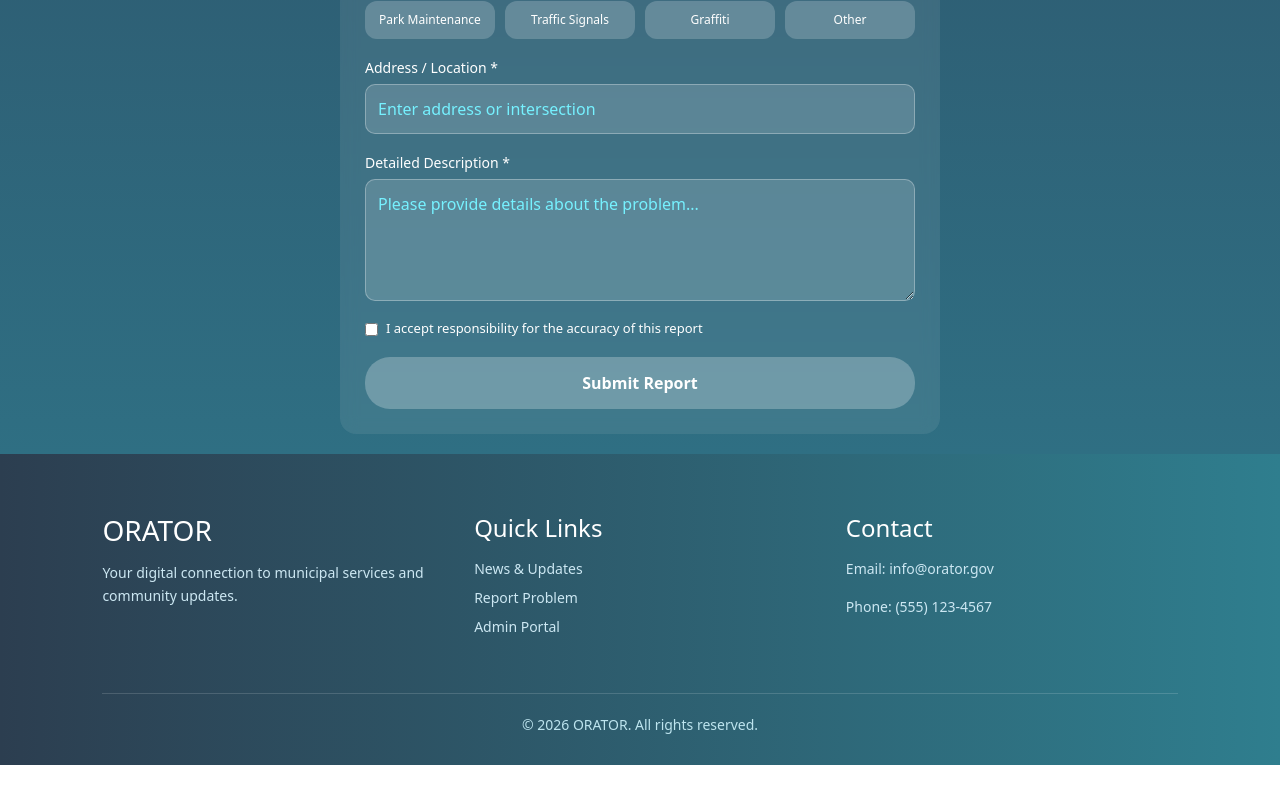
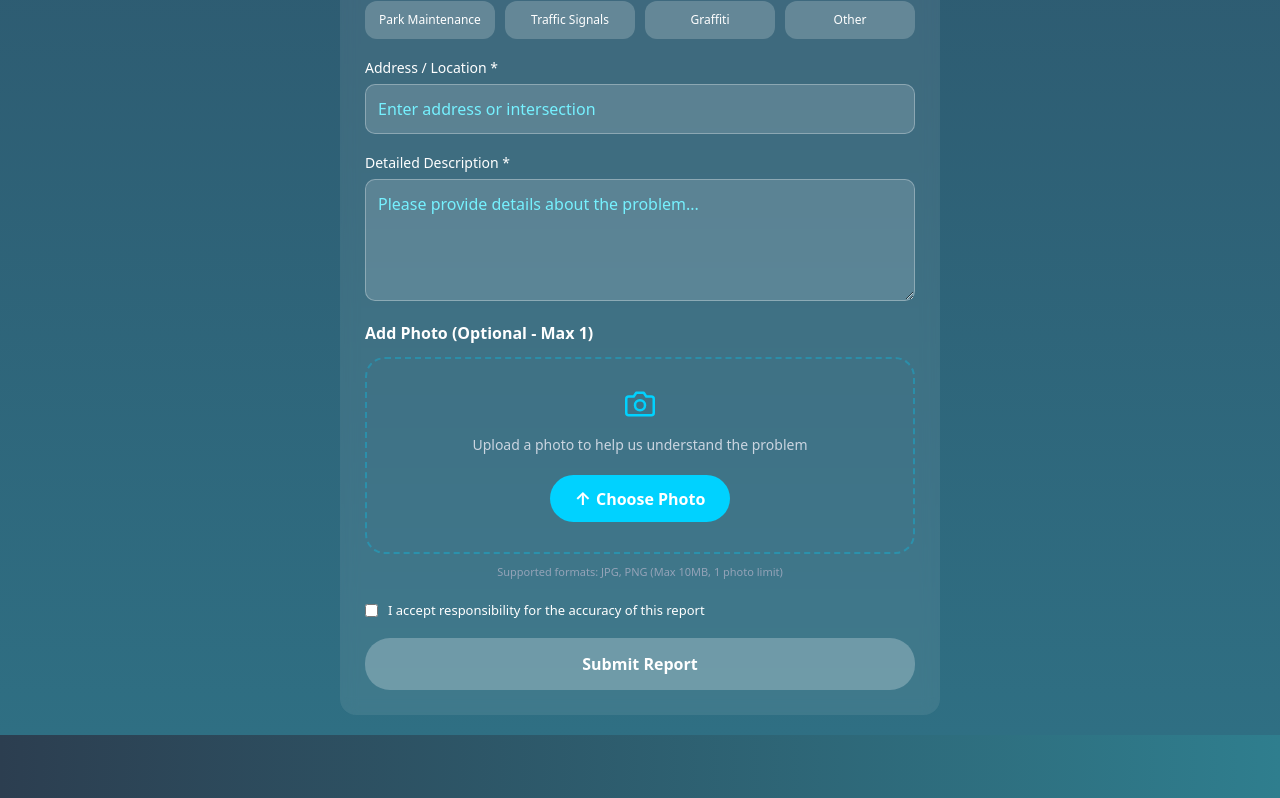
Before and after one commit to Junaid-Taqi/orator-public-portal, a React (Create React App) app: page /report in a window 1280 px wide. Shown: the part 532-1330 px from the top of the page. Before the commit the page ends 1297 px from the top, so only its background shows below. Built offline with nearby package versions, Linux system fonts and the light colour scheme.

Commit message:
initial commit

```diff
--- a/src/App.css
+++ b/src/App.css
@@ -698,3 +698,74 @@
   color: #76f1ff !important;
   opacity: 1; /* important for some browsers */
 }
+
+
+/* ✅ Photo Upload Section Styles */
+.photo-upload-container {
+    margin: 20px 0;
+}
+
+.photo-label {
+    display: block;
+    font-size: 16px;
+    font-weight: 600;
+    margin-bottom: 12px;
+}
+
+.upload-dropzone {
+    border: 2px dashed rgba(0, 210, 255, 0.3);
+    border-radius: 20px;
+    padding: 30px 20px;
+    text-align: center;
+    cursor: pointer;
+    transition: all 0.3s ease;
+}
+
+.upload-dropzone:hover {
+    border-color: #00D2FF;
+    background: linear-gradient(135deg, #1b4b58 0%, #143640 100%);
+}
+
+.camera-icon-wrapper {
+    margin-bottom: 15px;
+}
+
+.upload-text {
+    font-size: 14px;
+    color: #cbd5e1;
+    margin-bottom: 20px;
+}
+
+.choose-photo-button {
+    background-color: #00D2FF;
+    color: white;
+    border: none;
+    padding: 10px 25px;
+    border-radius: 30px;
+    font-weight: bold;
+    cursor: pointer;
+    display: inline-flex;
+    align-items: center;
+}
+
+.upload-footer-text {
+    font-size: 11px;
+    color: #94a3b8;
+    text-align: center;
+    margin-top: 10px;
+}
+
+/* Checkbox alignment */
+.checkbox-group {
+    display: flex;
+    align-items: center;
+    gap: 10px;
+    margin-top: 20px;
+}
+
+.error {
+    color: #f87171;
+    font-size: 12px;
+    margin-top: 5px;
+    display: block;
+}
--- a/src/components/Report.js
+++ b/src/components/Report.js
@@ -1,4 +1,4 @@
-import React, { useState } from "react";
+import React, { useState, useRef } from "react";
 
 const categories = [
     "Street Lighting",
@@ -12,6 +12,7 @@ const categories = [
 ];
 
 const Report = () => {
+    const fileInputRef = useRef(null); // Hidden input ko control karne ke liye
     const [formData, setFormData] = useState({
         name: "",
         officialId: "",
@@ -19,6 +20,7 @@ const Report = () => {
         address: "",
         description: "",
         accept: false,
+        image: null, // Image store karne ke liye
     });
 
     const [selectedCategory, setSelectedCategory] = useState("");
@@ -26,7 +28,6 @@ const Report = () => {
 
     const handleChange = (e) => {
         const { name, value, type, checked } = e.target;
-
         const newValue = type === "checkbox" ? checked : value;
 
         setFormData({
@@ -34,49 +35,30 @@ const Report = () => {
             [name]: newValue,
         });
 
-        // ✅ Remove error instantly when user types
         if (errors[name]) {
             setErrors((prev) => ({
                 ...prev,
                 [name]: "",
             }));
         }
+    };
 
-        // Special case for checkbox
-        if (name === "accept" && newValue) {
-            setErrors((prev) => ({
-                ...prev,
-                accept: "",
-            }));
+    // ✅ Image handling logic
+    const handleImageChange = (e) => {
+        const file = e.target.files[0];
+        if (file) {
+            setFormData({ ...formData, image: file });
         }
     };
 
     const validate = () => {
         let newErrors = {};
-
-        if (!formData.name.trim()) {
-            newErrors.name = "Name is required";
-        }
-
-        if (!formData.subject.trim()) {
-            newErrors.subject = "Subject is required";
-        }
-
-        if (!selectedCategory) {
-            newErrors.category = "Please select a category";
-        }
-
-        if (!formData.address.trim()) {
-            newErrors.address = "Address is required";
-        }
-
-        if (!formData.description.trim()) {
-            newErrors.description = "Description is required";
-        }
-
-        if (!formData.accept) {
-            newErrors.accept = "You must accept responsibility";
-        }
+        if (!formData.name.trim()) newErrors.name = "Name is required";
+        if (!formData.subject.trim()) newErrors.subject = "Subject is required";
+        if (!selectedCategory) newErrors.category = "Please select a category";
+        if (!formData.address.trim()) newErrors.address = "Address is required";
+        if (!formData.description.trim()) newErrors.description = "Description is required";
+        if (!formData.accept) newErrors.accept = "You must accept responsibility";
 
         setErrors(newErrors);
         return Object.keys(newErrors).length === 0;
@@ -84,7 +66,6 @@ const Report = () => {
 
     const handleSubmit = (e) => {
         e.preventDefault();
-
         if (validate()) {
             console.log("Form Submitted:", { ...formData, selectedCategory });
             alert("Report submitted successfully!");
@@ -97,7 +78,6 @@ const Report = () => {
                 <h2 className="report-title">Report a Problem</h2>
 
                 <form onSubmit={handleSubmit}>
-
                     {/* Name */}
                     <div className="form-group">
                         <label>Your Name *</label>
@@ -144,16 +124,11 @@ const Report = () => {
                                 <button
                                     key={cat}
                                     type="button"
-                                    className={`category-btn ${selectedCategory === cat ? "active" : ""
-                                        }`}
+                                    className={`category-btn ${selectedCategory === cat ? "active" : ""}`}
                                     onClick={() => {
                                         setSelectedCategory(cat);
-
                                         if (errors.category) {
-                                            setErrors((prev) => ({
-                                                ...prev,
-                                                category: "",
-                                            }));
+                                            setErrors((prev) => ({ ...prev, category: "" }));
                                         }
                                     }}
                                 >
@@ -161,9 +136,7 @@ const Report = () => {
                                 </button>
                             ))}
                         </div>
-                        {errors.category && (
-                            <span className="error">{errors.category}</span>
-                        )}
+                        {errors.category && <span className="error">{errors.category}</span>}
                     </div>
 
                     {/* Address */}
@@ -189,9 +162,36 @@ const Report = () => {
                             onChange={handleChange}
                             placeholder="Please provide details about the problem..."
                         />
-                        {errors.description && (
-                            <span className="error">{errors.description}</span>
-                        )}
+                        {errors.description && <span className="error">{errors.description}</span>}
+                    </div>
+
+                    {/* ✅ PHOTO UPLOAD SECTION (Based on your image) */}
+                    <div className="photo-upload-container">
+                        <label className="photo-label">Add Photo (Optional - Max 1)</label>
+                        <div className="upload-dropzone" onClick={() => fileInputRef.current.click()}>
+                            <div className="upload-ui">
+                                <div className="camera-icon-wrapper">
+                                    <svg width="30" height="30" viewBox="0 0 24 24" fill="none" stroke="#00D2FF" strokeWidth="2" strokeLinecap="round" strokeLinejoin="round">
+                                        <path d="M23 19a2 2 0 0 1-2 2H3a2 2 0 0 1-2-2V8a2 2 0 0 1 2-2h4l2-3h6l2 3h4a2 2 0 0 1 2 2z"></path>
+                                        <circle cx="12" cy="13" r="4"></circle>
+                                    </svg>
+                                </div>
+                                <p className="upload-text">
+                                    {formData.image ? formData.image.name : "Upload a photo to help us understand the problem"}
+                                </p>
+                                <button type="button" className="choose-photo-button">
+                                    <span style={{fontSize: '18px', marginRight: '5px'}}>↑</span> Choose Photo
+                                </button>
+                                <input
+                                    type="file"
+                                    ref={fileInputRef}
+                                    onChange={handleImageChange}
+                                    accept="image/*"
+                                    style={{ display: "none" }}
+                                />
+                            </div>
+                        </div>
+                        <p className="upload-footer-text">Supported formats: JPG, PNG (Max 10MB, 1 photo limit)</p>
                     </div>
 
                     {/* Checkbox */}
@@ -213,7 +213,6 @@ const Report = () => {
                     <button type="submit" className="submit-btn">
                         Submit Report
                     </button>
-
                 </form>
             </div>
         </div>
```
